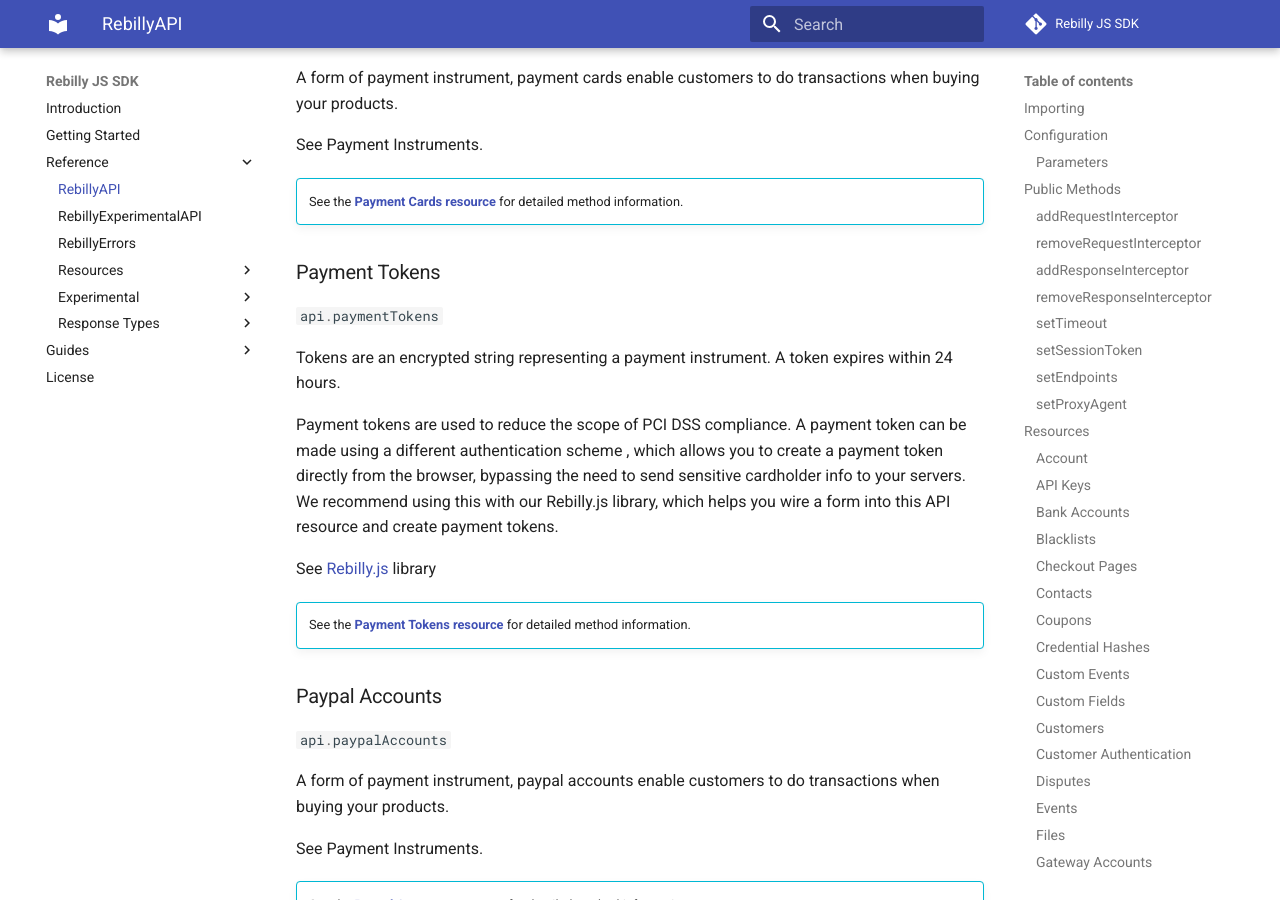
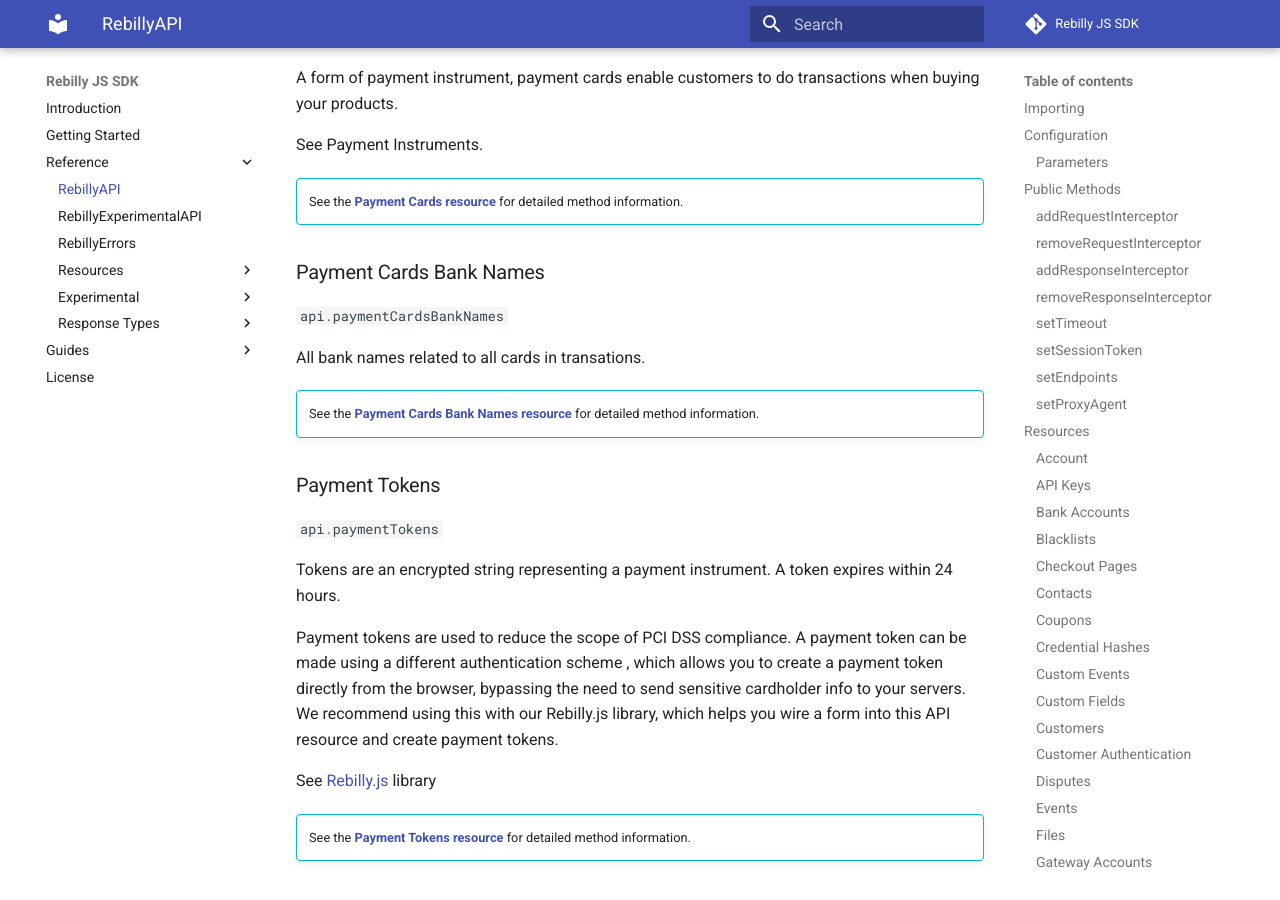
Before and after one commit to Rebilly/rebilly-js-sdk, an MkDocs documentation site: the page built from docs/reference/rebilly-api.md, in a window 1280 px wide and 900 px high, scrolled down 14316 px. Built offline with MkDocs 1.6.1 and Material for MkDocs 9.7.7, drawn with Linux system fonts in a browser that asks for light colours; comment, search, counter and statistics services are not loaded.

Commit message:
Update docs (GWY-11871)

```diff
--- a/docs/reference/rebilly-api.md
+++ b/docs/reference/rebilly-api.md
@@ -443,6 +443,14 @@ See Payment Instruments.
 !!! info ""
     See the [**Payment Cards resource**][22] for detailed method information.
 
+### Payment Cards Bank Names
+`:::js api.paymentCardsBankNames`
+
+All bank names related to all cards in transations.
+
+!!! info ""
+    See the [**Payment Cards Bank Names resource**][23] for detailed method information.
+
 ### Payment Tokens
 `:::js api.paymentTokens`
 
@@ -453,7 +461,7 @@ Payment tokens are used to reduce the scope of PCI DSS compliance. A payment tok
 See [Rebilly.js][goto-rebillyjs] library
 
 !!! info ""
-    See the [**Payment Tokens resource**][23] for detailed method information.
+    See the [**Payment Tokens resource**][24] for detailed method information.
 
 ### Paypal Accounts
 `:::js api.paypalAccounts`
@@ -463,7 +471,7 @@ A form of payment instrument, paypal accounts enable customers to do transaction
 See Payment Instruments.
 
 !!! info ""
-    See the [**Paypal Accounts resource**][24] for detailed method information.
+    See the [**Paypal Accounts resource**][25] for detailed method information.
 
 ### Plans
 `:::js api.plans`
@@ -471,7 +479,7 @@ See Payment Instruments.
 Create and manage plans. Plans are used to describe a subscription. A plan may have optional setup fees, an optional trial period and fees, and an optional recurring fees and frequency. A plan may also expire, or be valid only for a limited number of recurrences.
 
 !!! info ""
-    See the [**Plans resource**][25] for detailed method information.
+    See the [**Plans resource**][26] for detailed method information.
 
 ### Previews
 `:::js api.previews`
@@ -479,7 +487,7 @@ Create and manage plans. Plans are used to describe a subscription. A plan may h
 Preview the result of event triggered actions like webhooks and emails both globally and in the Rules Engine.
 
 !!! info ""
-    See the [**Previews resource**][26] for detailed method information.
+    See the [**Previews resource**][27] for detailed method information.
 
 ### Products
 `:::js api.products`
@@ -487,7 +495,7 @@ Preview the result of event triggered actions like webhooks and emails both glob
 Create and manage products. You may attach them to plans. Products can have a tax category, accounting code and may require shipping.
 
 !!! info ""
-    See the [**Products resource**][27] for detailed method information.
+    See the [**Products resource**][28] for detailed method information.
 
 ### Profile
 `:::js api.profile`
@@ -497,7 +505,7 @@ Manage the profile of the current user. When using a secret API key the profile
 The profile includes information about the currently authenticated user like his name, email and preferences.
 
 !!! info ""
-    See the [**Profile resource**][28] for detailed method information.
+    See the [**Profile resource**][29] for detailed method information.
 
 ### Sessions
 `:::js api.sessions`
@@ -507,7 +515,7 @@ Create and manage sessions. Session tokens are an alternate method to API authen
 This token can be used to authenticate to the API. In addition, the session can be set to expire at a particular time, and has very granular control over permissions. Use the token to then authenticate for further requests to the Rebilly API.
 
 !!! info ""
-    See the [**Sessions resource**][29] for detailed method information.
+    See the [**Sessions resource**][30] for detailed method information.
 
 ### Shipping Zones
 `:::js api.shippingZones`
@@ -515,7 +523,7 @@ This token can be used to authenticate to the API. In addition, the session can
 Create and manage shipping zones. Products that require shipping will automatically have shipping priced base on the shipping zone that matches the destination. Each zone contains regions and countries that you ship to, and has its own shipping rates.
 
 !!! info ""
-    See the [**Shipping Zones resource**][30] for detailed method information.
+    See the [**Shipping Zones resource**][31] for detailed method information.
 
 ### Status (API)
 `:::js api.status`
@@ -526,7 +534,7 @@ Get the current status of the Rebilly API. This feature can be used to confirm w
     You can poll this endpoint on interval to check the status of the API.
 
 !!! info ""
-    See the [**Status resource**][31] for detailed method information.
+    See the [**Status resource**][32] for detailed method information.
 
 ### Subscriptions
 `:::js api.subscriptions`
@@ -534,7 +542,7 @@ Get the current status of the Rebilly API. This feature can be used to confirm w
 Create and manage subscriptions. A subscription is an instance of a plan for a specific customer and website combination.
 
 !!! info ""
-    See the [**Subscriptions resource**][32] for detailed method information.
+    See the [**Subscriptions resource**][33] for detailed method information.
 
 ### Three D Secure (3DS)
 `:::js api.threeDSecure`
@@ -544,7 +552,7 @@ Create and list 3DS entries. 3D Secure is a way to authenticate and protect tran
 The merchant chooses whether or not to use 3D secure, and this is usually done via an iframe on the merchant's site. This allows the merchant to shift liability from themselves to the issuing bank in some cases.  3D Secure requires cardholder interaction to be completed.
 
 !!! info ""
-    See the [**Three D Secure resource**][33] for detailed method information.
+    See the [**Three D Secure resource**][34] for detailed method information.
 
 ### Tracking
 `:::js api.tracking`
@@ -552,7 +560,7 @@ The merchant chooses whether or not to use 3D secure, and this is usually done v
 Inspect tracking data. Tracking is a layer for accessing all the activity (API requests, subscriptions, webhooks, events, etc.), thus providing easier debugging and issues auditing.
 
 !!! info ""
-    See the [**Tracking resource**][34] for detailed method information.
+    See the [**Tracking resource**][35] for detailed method information.
 
 ### Transactions
 `:::js api.transactions`
@@ -560,7 +568,7 @@ Inspect tracking data. Tracking is a layer for accessing all the activity (API r
 Create and manage transactions. A transaction is an instance of an action regarding a payment. It is always related to a customer and a payment method, and can be related to another transaction. Transactions can be scheduled to happen in the future.
 
 !!! info ""
-    See the [**Transactions resource**][35] for detailed method information.
+    See the [**Transactions resource**][36] for detailed method information.
 
 ### Users
 `:::js api.users`
@@ -568,7 +576,7 @@ Create and manage transactions. A transaction is an instance of an action regard
 Create and manage users. A *user* represents a person who can login to Rebilly, and take actions subject to their granted permissions.
 
 !!! info ""
-    See the [**Users resource**][36] for detailed method information.
+    See the [**Users resource**][37] for detailed method information.
 
 ### Webhooks
 `:::js api.webhooks`
@@ -578,7 +586,7 @@ Create and manage webhooks. Webhooks are designed to notify your systems when ce
 They allow you to collect information about those events. Rebilly can send this information to an URL of your choice.
 
 !!! info ""
-    See the [**Webhooks resource**][37] for detailed method information.
+    See the [**Webhooks resource**][38] for detailed method information.
 
 ### Websites
 `:::js api.websites`
@@ -586,7 +594,7 @@ They allow you to collect information about those events. Rebilly can send this
 Create and manage websites. The website is related to each invoice and each payment gateway account. This feature would allow you to have gateway accounts that are related to multiple websites, or exclusive to particular websites. And gives you more control over your business.
 
 !!! info ""
-    See the [**Websites resource**][38] for detailed method information.
+    See the [**Websites resource**][39] for detailed method information.
 
 
 [1]: ./resources/account
@@ -611,22 +619,23 @@ Create and manage websites. The website is related to each invoice and each paym
 [20]: ./resources/notes.md
 [21]: ./resources/companies.md
 [22]: ./resources/payment-cards.md
-[23]: ./resources/payment-tokens.md
-[24]: ./resources/paypal-accounts.md
-[25]: ./resources/plans.md
-[26]: ./resources/previews.md
-[27]: ./resources/products.md
-[28]: ./resources/profile.md
-[29]: ./resources/sessions.md
-[30]: ./resources/shipping-zones.md
-[31]: ./resources/status.md
-[32]: ./resources/subscriptions.md
-[33]: ./resources/three-d-secure.md
-[34]: ./resources/tracking.md
-[35]: ./resources/transactions.md
-[36]: ./resources/users.md
-[37]: ./resources/webhooks.md
-[38]: ./resources/websites.md
+[23]: ./resources/payment-cards-bank-names.md
+[24]: ./resources/payment-tokens.md
+[25]: ./resources/paypal-accounts.md
+[26]: ./resources/plans.md
+[27]: ./resources/previews.md
+[28]: ./resources/products.md
+[29]: ./resources/profile.md
+[30]: ./resources/sessions.md
+[31]: ./resources/shipping-zones.md
+[32]: ./resources/status.md
+[33]: ./resources/subscriptions.md
+[34]: ./resources/three-d-secure.md
+[35]: ./resources/tracking.md
+[36]: ./resources/transactions.md
+[37]: ./resources/users.md
+[38]: ./resources/webhooks.md
+[39]: ./resources/websites.md
 
 [goto-account-signin]: ./resources/account#signin
 [goto-errors]: ./rebilly-errors
```
Also changed, not shown: docs/reference/resources/payment-cards-bank-names.md (added, +40 -0 lines).
